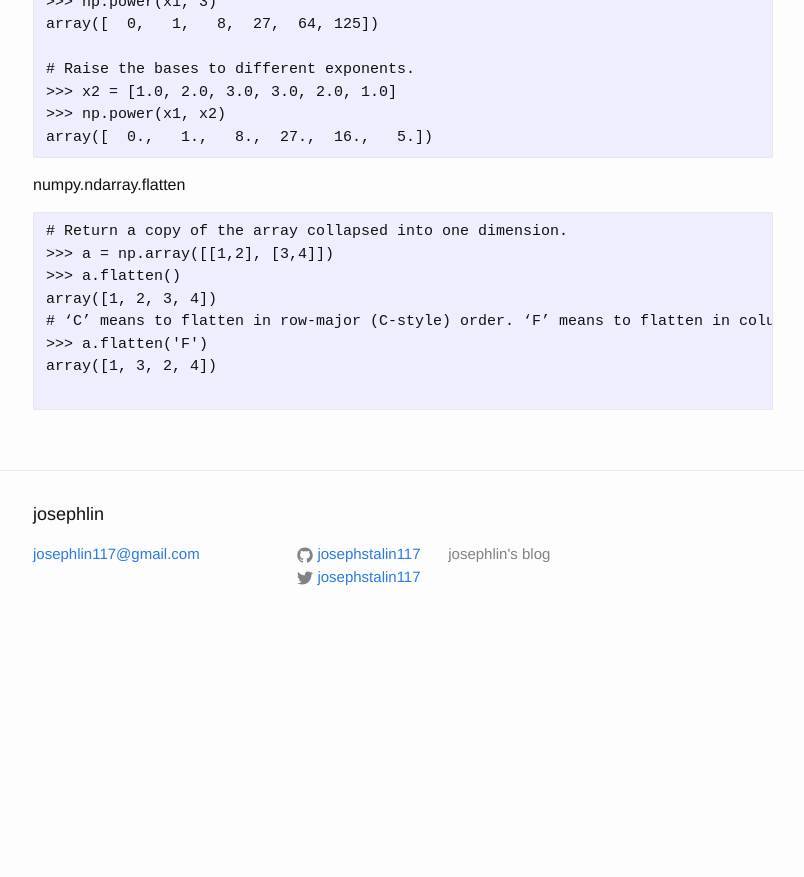
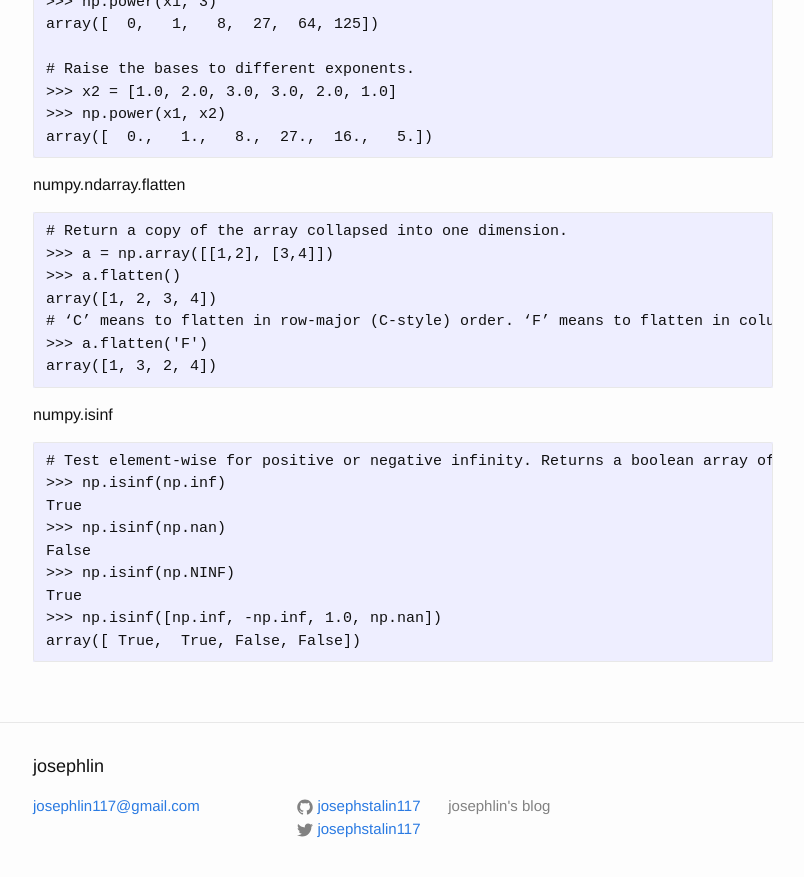
Before and after one commit to josephstalin117/josephstalin117.github.io, a Jekyll site: the page built from _posts/2018-3-3-numpy.markdown, in a window 1280 px wide and 900 px high, scrolled down 9876 px. Shown: the top 877 px of the window, without its empty margins (237-1041 px from the left). Built offline with Jekyll 4.4.1, drawn with Linux system fonts in a browser that asks for light colours; before the commit the page ends 10524 px from its top, so only the background shows below that.

Commit message:
add np.isinf

````diff
--- a/_posts/2018-3-3-numpy.markdown
+++ b/_posts/2018-3-3-numpy.markdown
@@ -453,5 +453,17 @@ array([1, 2, 3, 4])
 # ‘C’ means to flatten in row-major (C-style) order. ‘F’ means to flatten in column-major (Fortran- style) order. The default is ‘C’.
 >>> a.flatten('F')
 array([1, 3, 2, 4])
+```
 
+numpy.isinf
 ```
+# Test element-wise for positive or negative infinity. Returns a boolean array of the same shape as x, True where x == +/-inf, otherwise False.
+>>> np.isinf(np.inf)
+True
+>>> np.isinf(np.nan)
+False
+>>> np.isinf(np.NINF)
+True
+>>> np.isinf([np.inf, -np.inf, 1.0, np.nan])
+array([ True,  True, False, False])
+```
````
